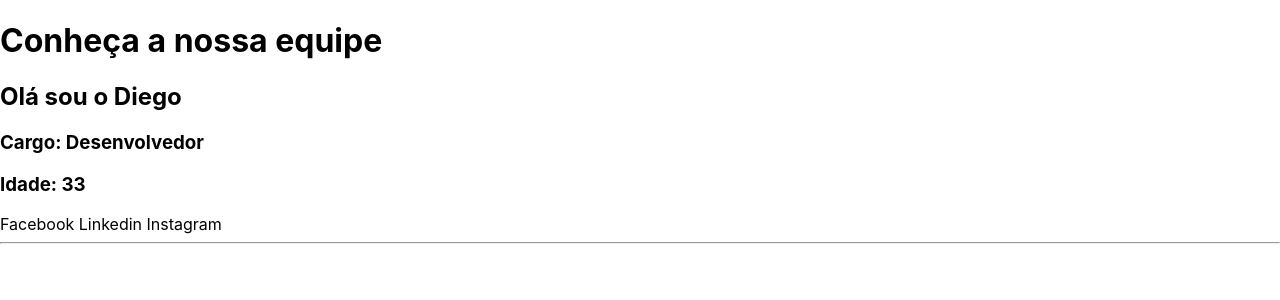
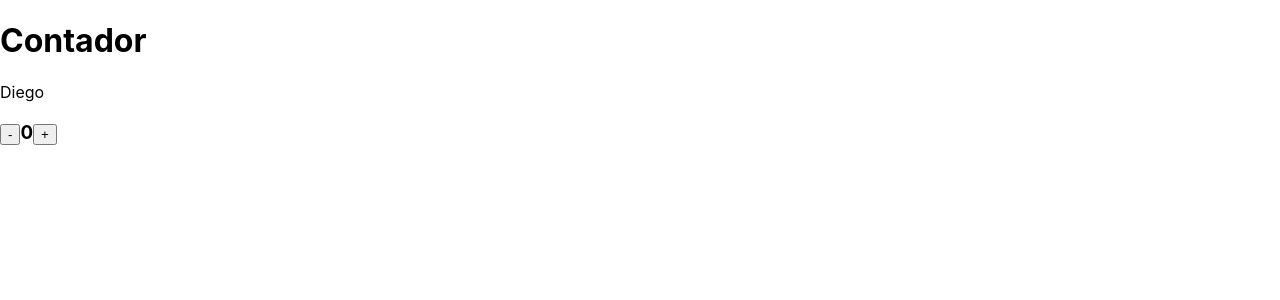
Before and after one commit to diegorofe/Biscoito-da-Sorte-React.Js, a React (Create React App) app: page / in a window 1280 px wide. Shown: the top 300 px of the page. Built offline with nearby package versions, Linux system fonts and the light colour scheme.

Commit message:
using state

```diff
--- a/src/App.js
+++ b/src/App.js
@@ -1,54 +1,56 @@
-import { render } from '@testing-library/react'
 import React, { Component } from 'react'
 
-class Equipe extends Component {
-  render() {
-    return (
-      <div>
-        <Sobre nome={this.props.nome} idade={this.props.idade} cargo={this.props.cargo} />
-        <Social fb={this.props.fb}/>
-        <hr/>
-      </div>
-    );
+class App extends Component {
+
+  constructor(props) {
+    super(props);
+    this.state = {
+      nome: "Diego",
+      contador: 0
+    };
+
+     this.aumentar = this.aumentar.bind(this)
+     this.diminuir = this.diminuir.bind(this)
+
   }
+
+aumentar() {
+
+  let state = this.state;
+  state.contador += 1;
+  state.nome = 'Maria';
+
+  this.setState(state)
+
 }
 
-class Sobre extends Component {
+diminuir() {
+  let state = this.state;
+
+  if(state.contador === 0){
+    alert("O valor não pode ser menor que ZERO!")
+    return
+  }
+
+  state.contador -= 1;
+  this.setState(state)
+}
+
+
 
   render() {
     return (
       <div>
-        <h2>Olá sou o {this.props.nome}</h2>
-        <h3>Cargo: {this.props.cargo}</h3>
-        <h3>Idade: {this.props.idade}</h3>
+        <h1>Contador</h1>
+        {this.state.nome}
+          <h3>
+            <button onClick={this.diminuir}> - </button>
+              {this.state.contador}
+            <button onClick={this.aumentar} > + </button>
+          </h3>
       </div>
-    );
-}
+    )
+  }
 }
 
-
-
-
-const Social = () => {
-
-  return (
-    <div>
-      <a >Facebook </a>
-      <a>Linkedin </a>
-      <a>Instagram </a>
-    </div>
-  );
-
-}
-
-function App() {
-  return(
-    <div>
-      <h1>Conheça a nossa equipe</h1>
-      <Equipe  nome="Diego"  cargo="Desenvolvedor" idade="33" fb="http://google.com"/>
-
-    </div>
-);
-}
-
-export default App;
+export default App
```
